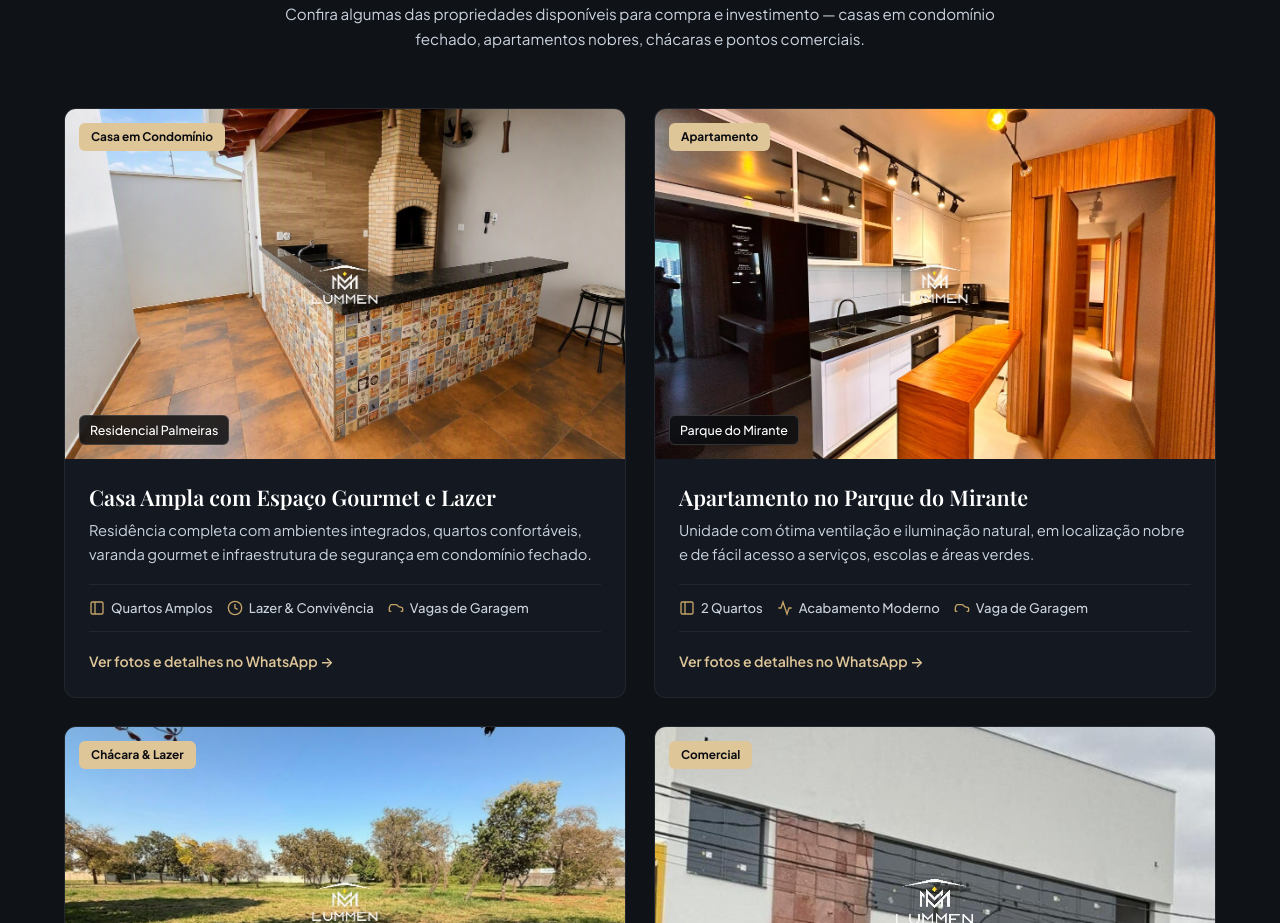
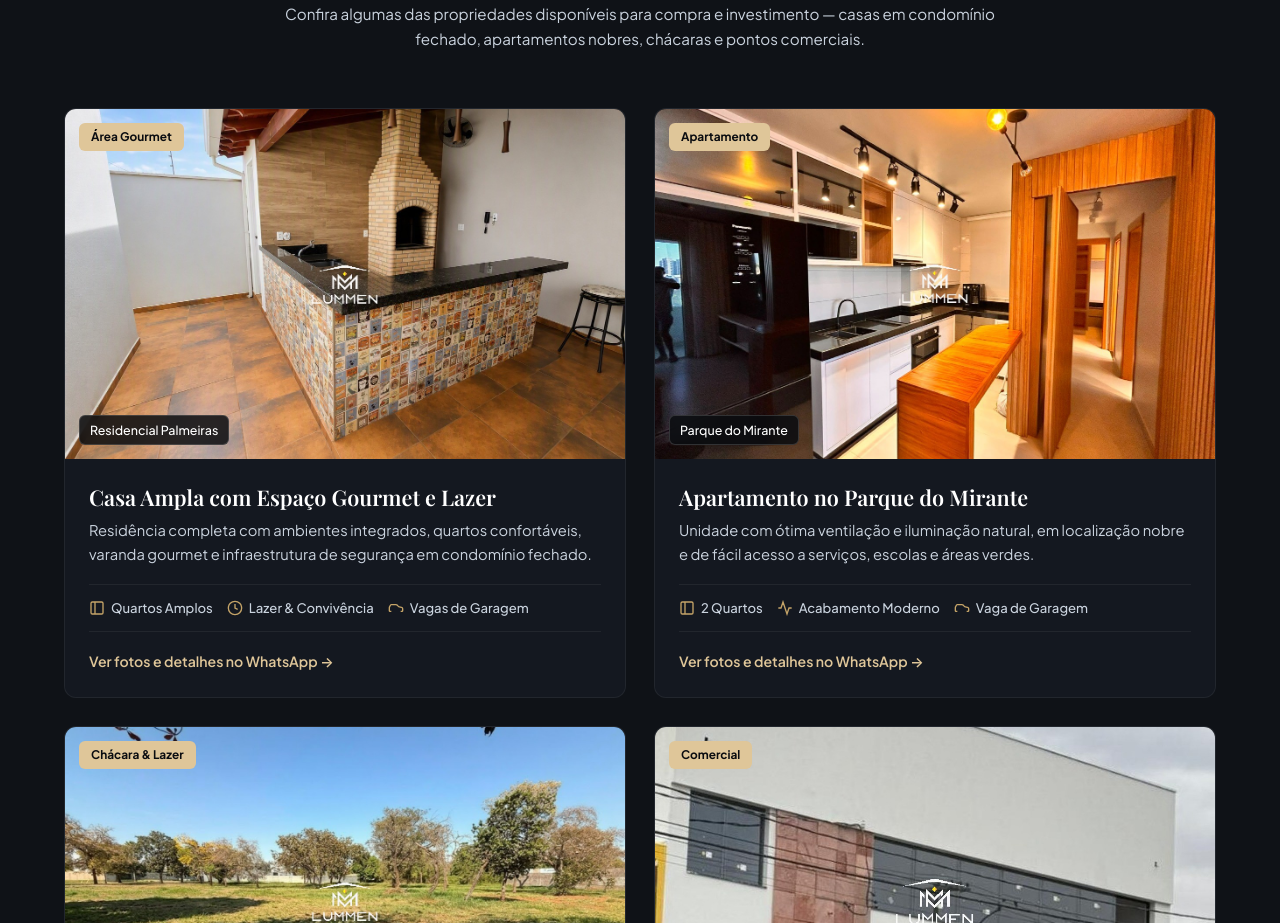
Before and after one commit to matheuspolicorretor-commits/matheus-poli, a plain HTML site: page index.html in a window 1280 px wide. Shown: the part 1080-2003 px from the top of the page. Drawn offline with nearby package versions, Linux system fonts and the light colour scheme; a web font is replaced by a local one.

Commit message:
Atualizando informações no index

```diff
--- a/index.html
+++ b/index.html
@@ -201,7 +201,7 @@
         <article class="imovel-card">
           <div class="imovel-thumb">
             <img src="imoveis/casa-palmeiras/foto_01.jpg" alt="Casa no Residencial Palmeiras em Uberaba" loading="lazy">
-            <span class="imovel-tag-type">Casa em Condomínio</span>
+            <span class="imovel-tag-type">Área Gourmet</span>
             <span class="imovel-tag-loc">Residencial Palmeiras</span>
           </div>
           <div class="imovel-body">
```
